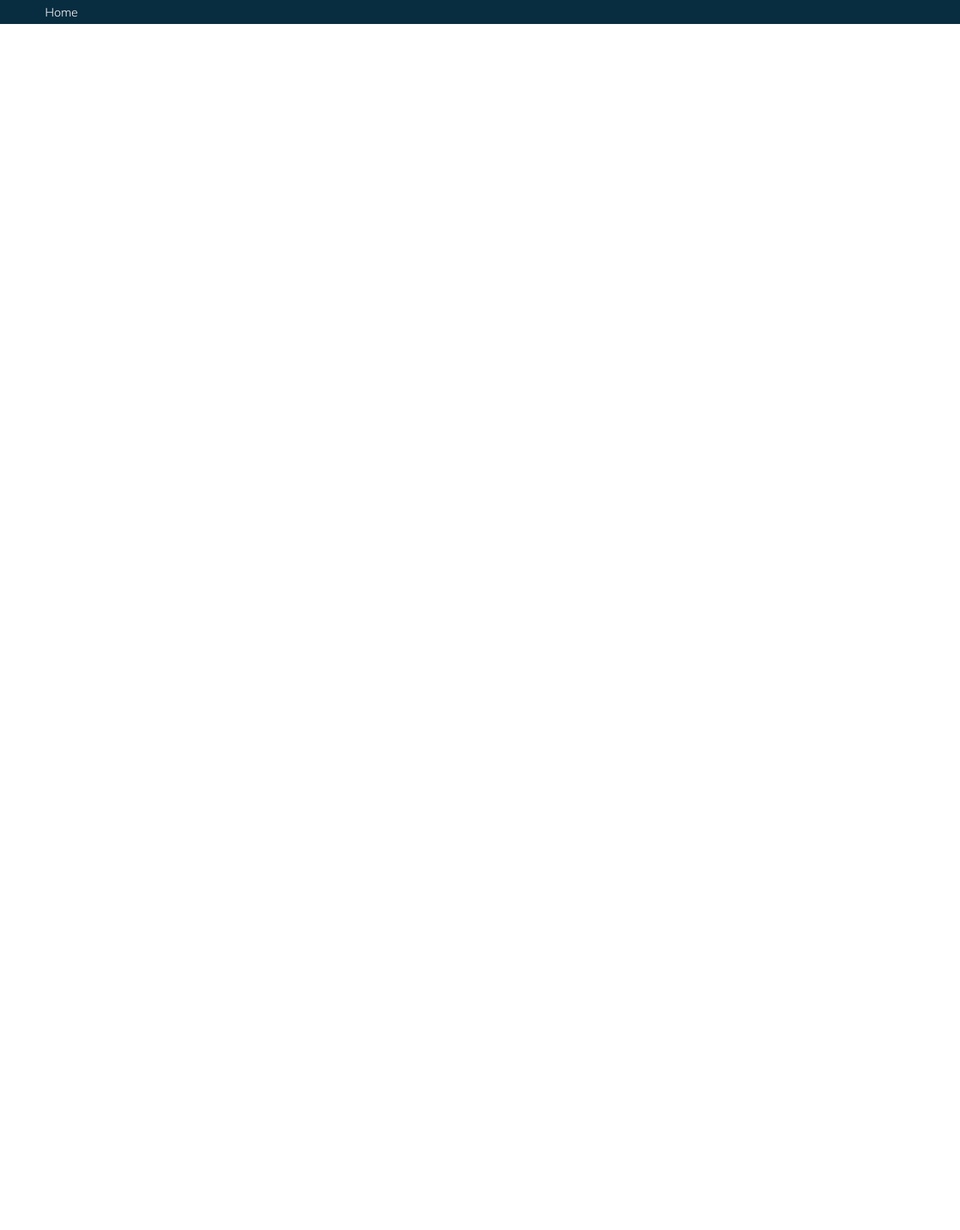
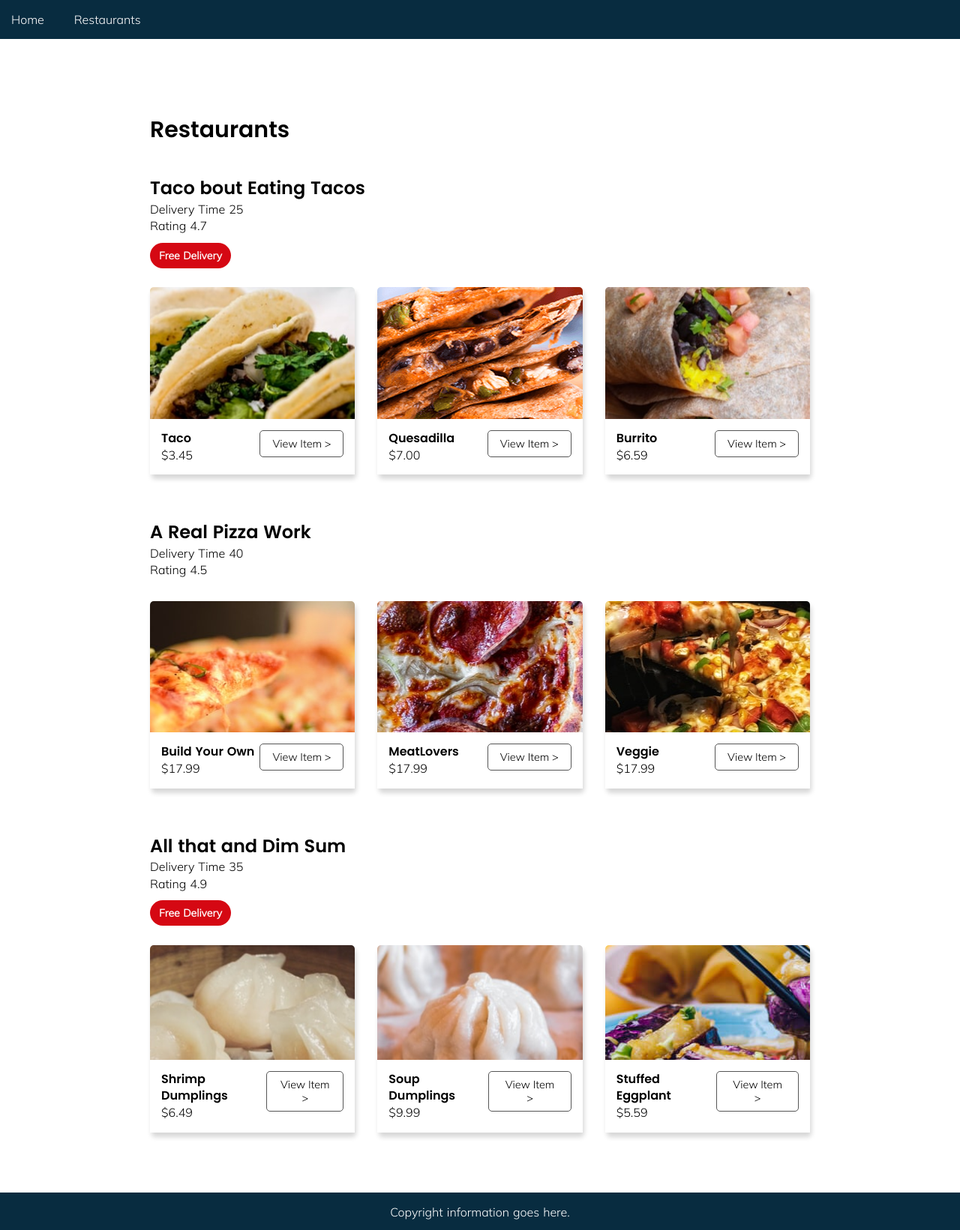
Before and after one commit to icalbalino/gimgim-web-apps-with-vueandnuxt, a Nuxt app in the folder foodfoodnuxt/: page /restaurants in a window 1280 px wide. Before the commit this address had no page. Shown: the whole page at 75% size. Before the commit the page ends 800 px from the top, so only its background shows below. Built offline with nearby package versions, Linux system fonts and the light colour scheme.

Commit message:
create a footer and restaurant

```diff
--- /dev/null
+++ b/foodfoodnuxt/components/AppFooter.vue
@@ -0,0 +1,12 @@
+<template>
+  <footer>
+    <p>Copyright information goes here.</p>
+  </footer>
+</template>
+
+<style lang="scss" scoped>
+footer{
+  padding: 15px;
+  background-color: #082c40;
+}
+</style>
--- a/foodfoodnuxt/components/AppMenu.vue
+++ b/foodfoodnuxt/components/AppMenu.vue
@@ -4,11 +4,17 @@
       <li>
         <nuxt-link exact to="/">Home</nuxt-link>
       </li>
+      <li>
+        <nuxt-link to="/restaurants">Restaurants</nuxt-link>
+      </li>
     </ul>
   </nav>
 </template>
 
-<script>
-</script>
+<script></script>
 
-<style lang="scss" scoped></style>
+<style lang="scss" scoped>
+nav{
+  padding: 15px;
+}
+</style>
--- a/foodfoodnuxt/layouts/default.vue
+++ b/foodfoodnuxt/layouts/default.vue
@@ -4,14 +4,18 @@
         <AppMenu />
         <Nuxt />
       </div>
+      <AppFooter />
     </div>
 </template>
 
 <script>
 import AppMenu from '@/components/AppMenu.vue';
+import AppFooter from '@/components/AppFooter.vue';
+
 export default {
   components: {
     AppMenu,
+    AppFooter,
   },
 }
 </script>
--- /dev/null
+++ b/foodfoodnuxt/pages/restaurants.vue
@@ -0,0 +1,21 @@
+<template>
+  <main class="container restaurant">
+    <div class="restaurantheading">
+      <h1>Restaurants</h1>
+    </div>
+
+    <AppRestaurantInfo />
+  </main>
+</template>
+
+<script>
+import AppRestaurantInfo from "@/components/AppRestaurantInfo.vue";
+
+export default {
+  components: {
+    AppRestaurantInfo
+  }
+};
+</script>
+
+<style lang="scss" scoped></style>
```
Also changed, not shown: 1 other file (tests, documents, lock files or other folders).
